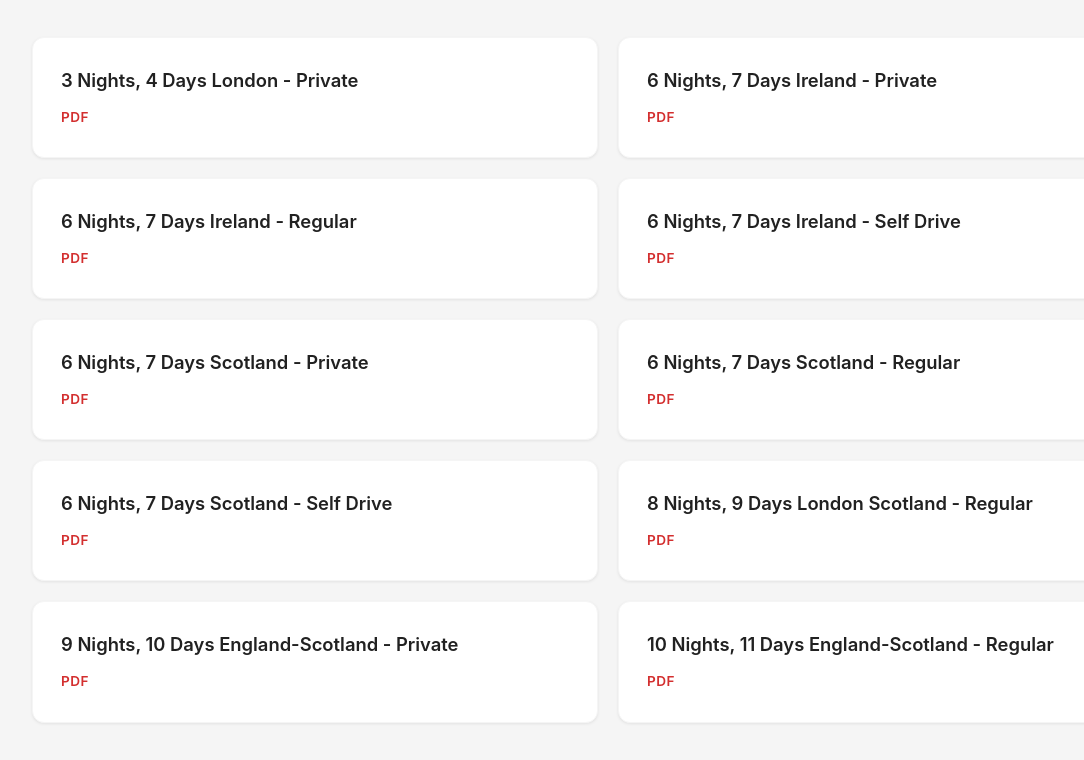
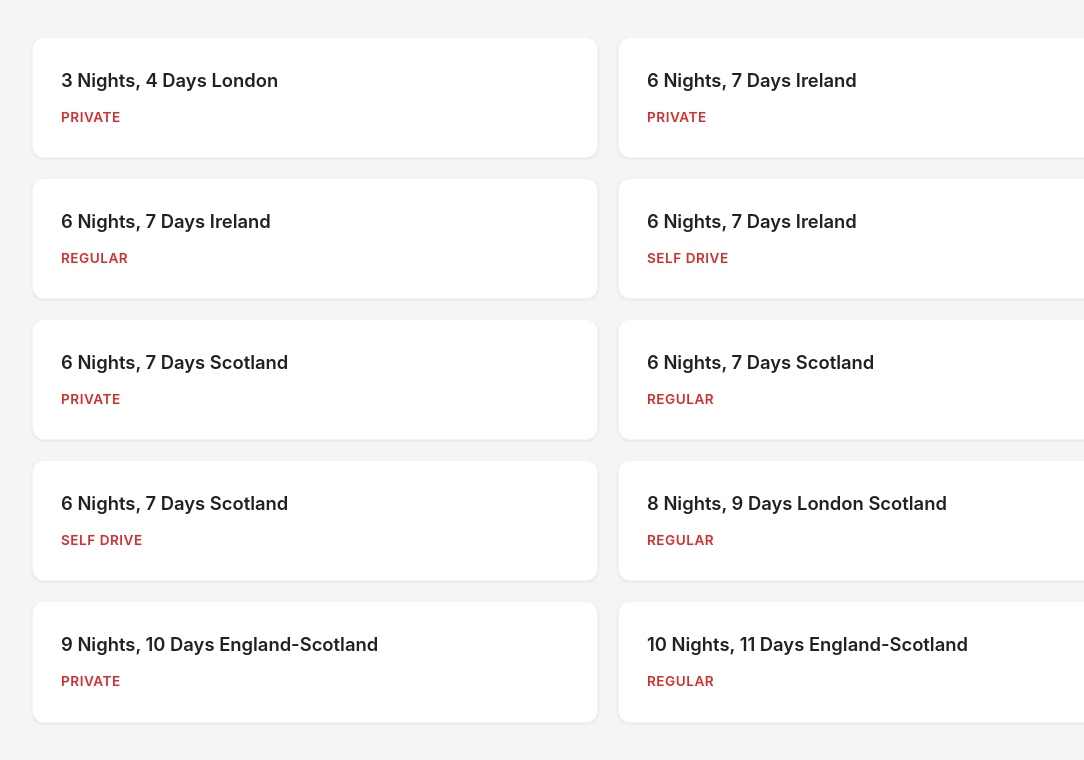
Before and after one commit to europeincoming/FITGlobal, a plain HTML site: page multi-country/uk-ireland/index.html in a window 1280 px wide. Shown: the part 218-978 px from the top of the page, without its empty margins (32-1116 px from the left). Drawn offline with Linux system fonts and the light colour scheme; no server answers; files whose address does not match are found by name.

Commit message:
Update index.html

```diff
--- a/multi-country/uk-ireland/index.html
+++ b/multi-country/uk-ireland/index.html
@@ -237,53 +237,53 @@
 
         <div class="brochures" id="brochuresList">
             <a href="3 nights 4 days London_Private.pdf" class="brochure-card" target="_blank">
-        <h3>3 Nights, 4 Days London - Private</h3>
-        <span class="pdf-icon">PDF</span>
+        <h3>3 Nights, 4 Days London</h3>
+        <span class="pdf-icon">Private</span>
     </a>
 
     <a href="6 nights, 7 days Ireland_Private.pdf" class="brochure-card" target="_blank">
-        <h3>6 Nights, 7 Days Ireland - Private</h3>
-        <span class="pdf-icon">PDF</span>
+        <h3>6 Nights, 7 Days Ireland</h3>
+        <span class="pdf-icon">Private</span>
     </a>
 
     <a href="6 nights, 7 days Ireland_Regular.pdf" class="brochure-card" target="_blank">
-        <h3>6 Nights, 7 Days Ireland - Regular</h3>
-        <span class="pdf-icon">PDF</span>
+        <h3>6 Nights, 7 Days Ireland</h3>
+        <span class="pdf-icon">Regular</span>
     </a>
 
     <a href="6 nights, 7 days Ireland_Self Drive.pdf" class="brochure-card" target="_blank">
-        <h3>6 Nights, 7 Days Ireland - Self Drive</h3>
-        <span class="pdf-icon">PDF</span>
+        <h3>6 Nights, 7 Days Ireland</h3>
+        <span class="pdf-icon">Self Drive</span>
     </a>
 
     <a href="6 nights, 7 days Scotland_Private.pdf" class="brochure-card" target="_blank">
-        <h3>6 Nights, 7 Days Scotland - Private</h3>
-        <span class="pdf-icon">PDF</span>
+        <h3>6 Nights, 7 Days Scotland</h3>
+        <span class="pdf-icon">Private</span>
     </a>
 
     <a href="6 nights, 7 days Scotland_Regular.pdf" class="brochure-card" target="_blank">
-        <h3>6 Nights, 7 Days Scotland - Regular</h3>
-        <span class="pdf-icon">PDF</span>
+        <h3>6 Nights, 7 Days Scotland</h3>
+        <span class="pdf-icon">Regular</span>
     </a>
 
     <a href="6 nights, 7 days Scotland_Self Drive.pdf" class="brochure-card" target="_blank">
-        <h3>6 Nights, 7 Days Scotland - Self Drive</h3>
-        <span class="pdf-icon">PDF</span>
+        <h3>6 Nights, 7 Days Scotland</h3>
+        <span class="pdf-icon">Self Drive</span>
     </a>
 
     <a href="8 Nights 9 Days London Scotland_Regular.pdf" class="brochure-card" target="_blank">
-        <h3>8 Nights, 9 Days London Scotland - Regular</h3>
-        <span class="pdf-icon">PDF</span>
+        <h3>8 Nights, 9 Days London Scotland</h3>
+        <span class="pdf-icon">Regular</span>
     </a>
 
     <a href="9 Nights 10 Days England-Scotland_ Private.pdf" class="brochure-card" target="_blank">
-        <h3>9 Nights, 10 Days England-Scotland - Private</h3>
-        <span class="pdf-icon">PDF</span>
+        <h3>9 Nights, 10 Days England-Scotland</h3>
+        <span class="pdf-icon">Private</span>
     </a>
 
     <a href="10 Nights 11 Days England-Scotland_ Regular.pdf" class="brochure-card" target="_blank">
-        <h3>10 Nights, 11 Days England-Scotland - Regular</h3>
-        <span class="pdf-icon">PDF</span>
+        <h3>10 Nights, 11 Days England-Scotland</h3>
+        <span class="pdf-icon">Regular</span>
     </a>
         </div>
     </div>
```
